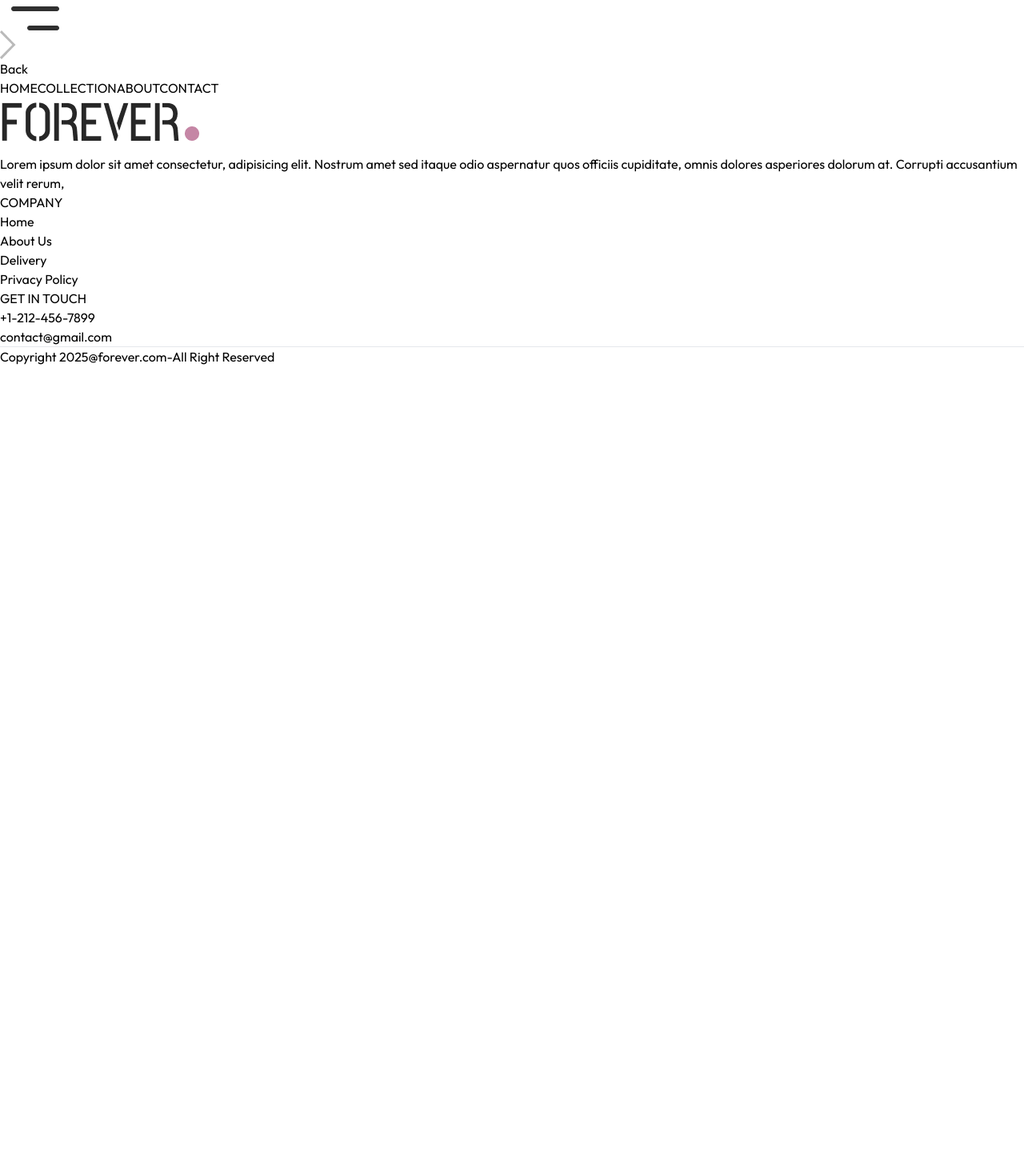
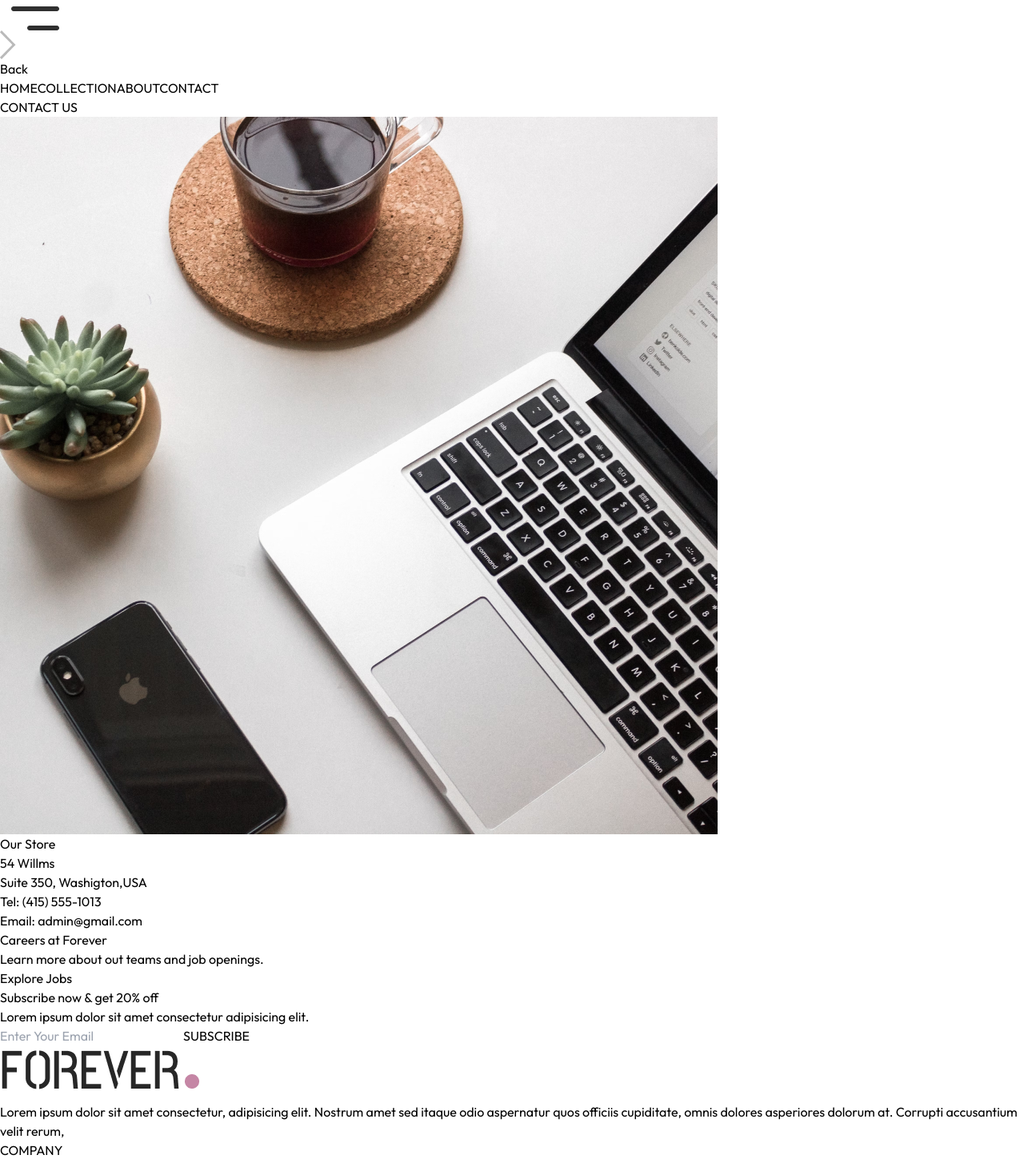
Before and after one commit to sreejeshsj/FullstackProject1, a React (Vite) app in the folder frontend/: page /contact in a window 1280 px wide. Shown: the part 400-1854 px from the top of the page at 80% size. Before the commit the page ends 858 px from the top, so only its background shows below. Built offline with nearby package versions, Linux system fonts and the light colour scheme.

Commit message:
front-end completed

```diff
--- a/frontend/src/pages/Contact.jsx
+++ b/frontend/src/pages/Contact.jsx
@@ -1,9 +1,26 @@
 import React from 'react'
+import Title from '../components/Title'
+import { assets } from '../assets/assets'
+import NewsLetterBox from '../components/NewsLetterBox'
 
 function Contact() {
   return (
     <div>
-
+      <div className='text-center text-2xl pt-10 border-t'>
+          <Title text1={'CONTACT'} text2={'US'}/>
+      </div >
+      <div className='my-10 flex flex-col justify-center md:flex-row gap-10 mb-28'>
+         <img className='w-full md:max-w-[480px]' src={assets.contact_img} alt="" />
+         <div className='flex flex-col justify-center items-start gap-6'>
+                <p className='font-semibold text-xl text-gray-600'>Our Store</p>
+                <p className='text-gray-500'>54 Willms <br/>Suite 350, Washigton,USA</p>
+                <p className='text-gray-500'>Tel: (415) 555-1013 <br/> Email: admin@gmail.com</p>
+                <p className='font-semibold text-xl text-gray-600'>Careers at Forever</p>
+                <p className='text-gray-500'>Learn more about out teams and job openings.</p>
+                <button className='border border-black px-8 py-4 text-sm hover:bg-black hover:text-white transition-all duration-500'>Explore Jobs</button>
+         </div>
+      </div>
+      <NewsLetterBox/>
     </div>
   )
 }
```
